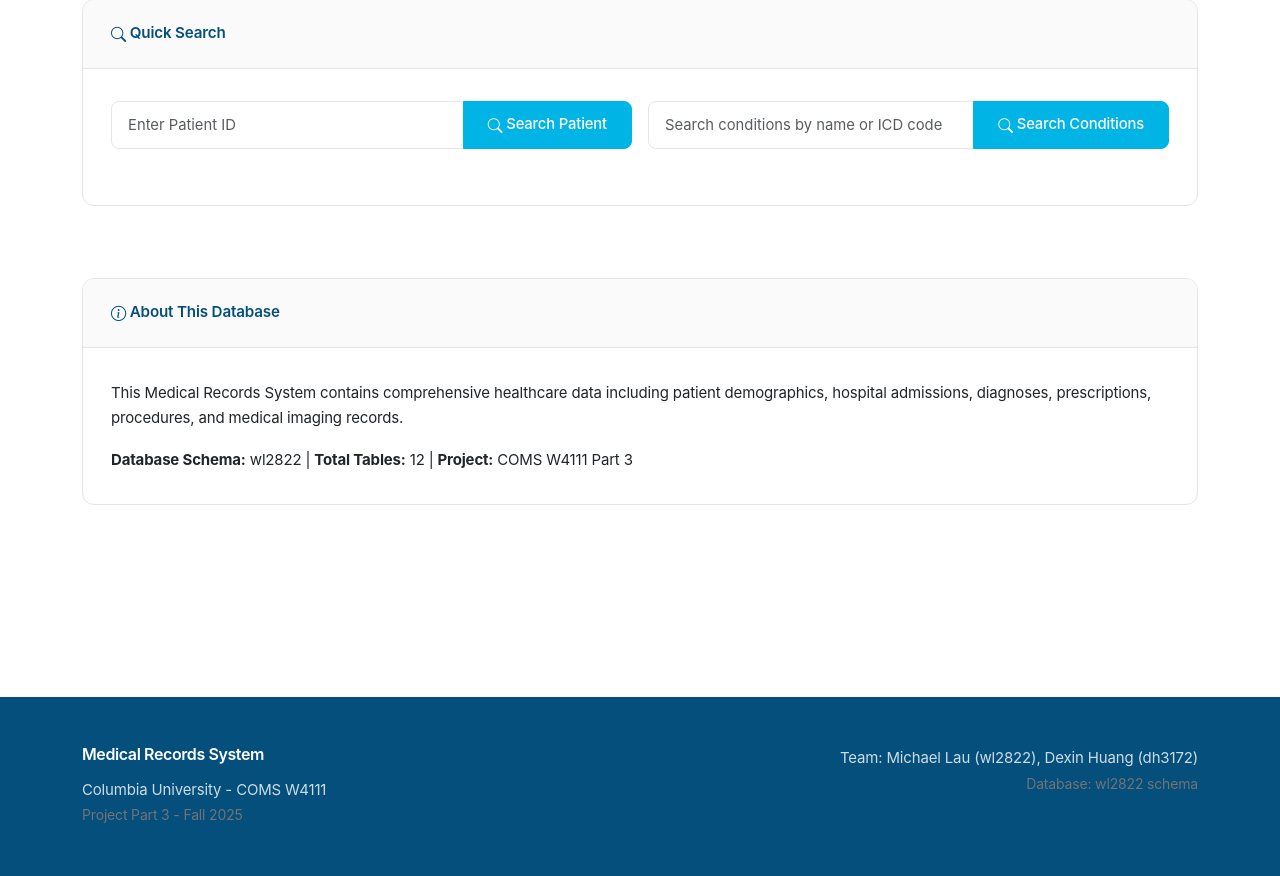
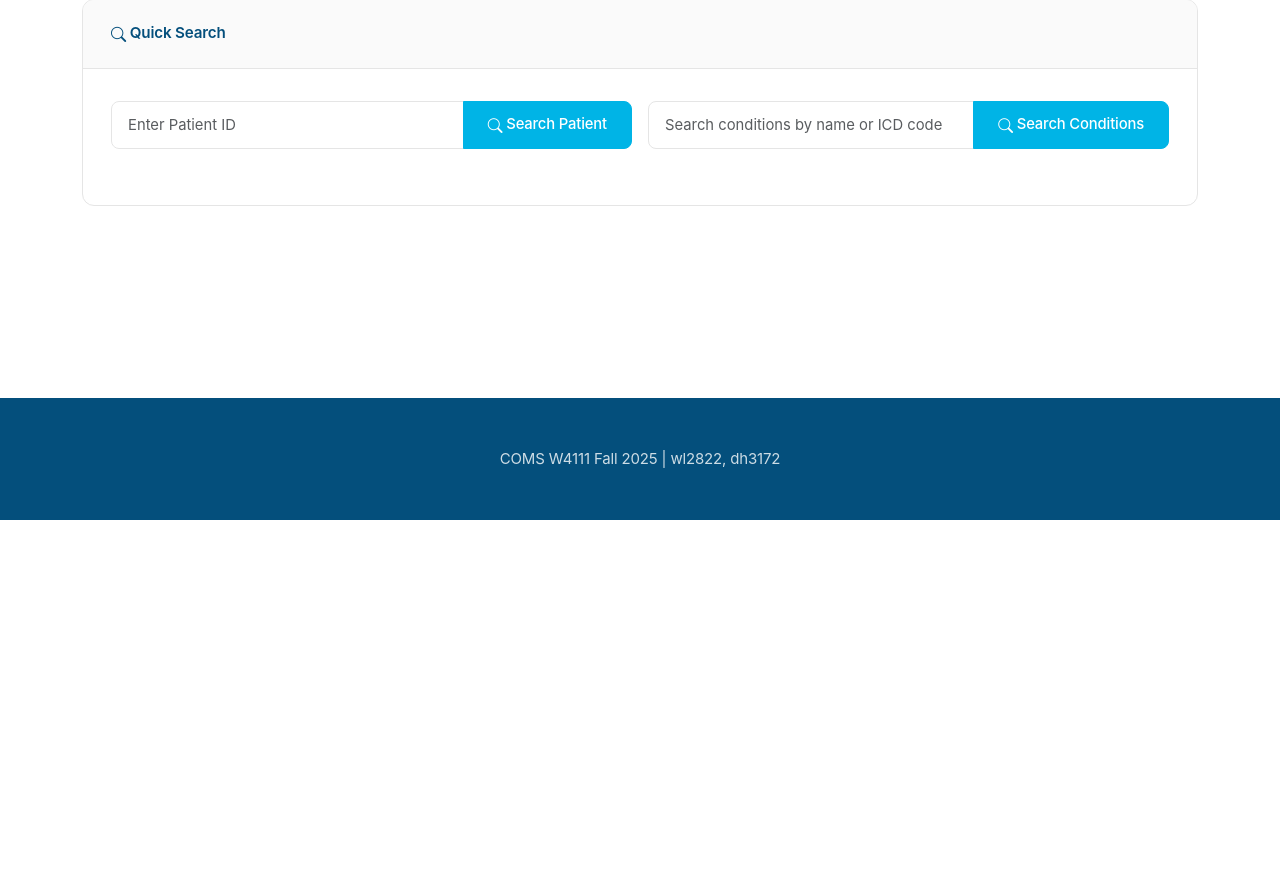
Before and after one commit to Dexin-Huang/coms4111, a Flask app: page / in a window 1280 px wide. Shown: the part 737-1613 px from the top of the page. After the commit the page ends 1257 px from the top, so only its background shows below. Run offline with Flask 3, Linux system fonts and the light colour scheme; parts of the project's set-up code (start-up, migrations or seed data) failed here and were passed over.

Commit message:
Streamline UI and documentation
- Simplify footer to single line
- Remove About section from homepage
- Remove Changes from Original Proposal section from README
- Update Table of Contents in README

```diff
--- a/webserver/templates/base.html
+++ b/webserver/templates/base.html
@@ -454,18 +454,8 @@
 
     <!-- Footer -->
     <footer>
-        <div class="container">
-            <div class="row">
-                <div class="col-md-6">
-                    <h5>Medical Records System</h5>
-                    <p class="mb-0">Columbia University - COMS W4111</p>
-                    <p class="mb-0"><small>Project Part 3 - Fall 2025</small></p>
-                </div>
-                <div class="col-md-6 text-md-end">
-                    <p class="mb-0">Team: Michael Lau (wl2822), Dexin Huang (dh3172)</p>
-                    <p class="mb-0"><small>Database: wl2822 schema</small></p>
-                </div>
-            </div>
+        <div class="container text-center">
+            <p class="mb-0">COMS W4111 Fall 2025 | wl2822, dh3172</p>
         </div>
     </footer>
 
--- a/webserver/templates/home.html
+++ b/webserver/templates/home.html
@@ -103,27 +103,5 @@
             </div>
         </div>
     </div>
-
-    <!-- Info Section -->
-    <div class="row mt-4">
-        <div class="col-12">
-            <div class="card">
-                <div class="card-header">
-                    <i class="bi bi-info-circle"></i> About This Database
-                </div>
-                <div class="card-body">
-                    <p>
-                        This Medical Records System contains comprehensive healthcare data including patient demographics,
-                        hospital admissions, diagnoses, prescriptions, procedures, and medical imaging records.
-                    </p>
-                    <p class="mb-0">
-                        <strong>Database Schema:</strong> wl2822 |
-                        <strong>Total Tables:</strong> 12 |
-                        <strong>Project:</strong> COMS W4111 Part 3
-                    </p>
-                </div>
-            </div>
-        </div>
-    </div>
 </div>
 {% endblock %}
```
Also changed, not shown: README.md.
